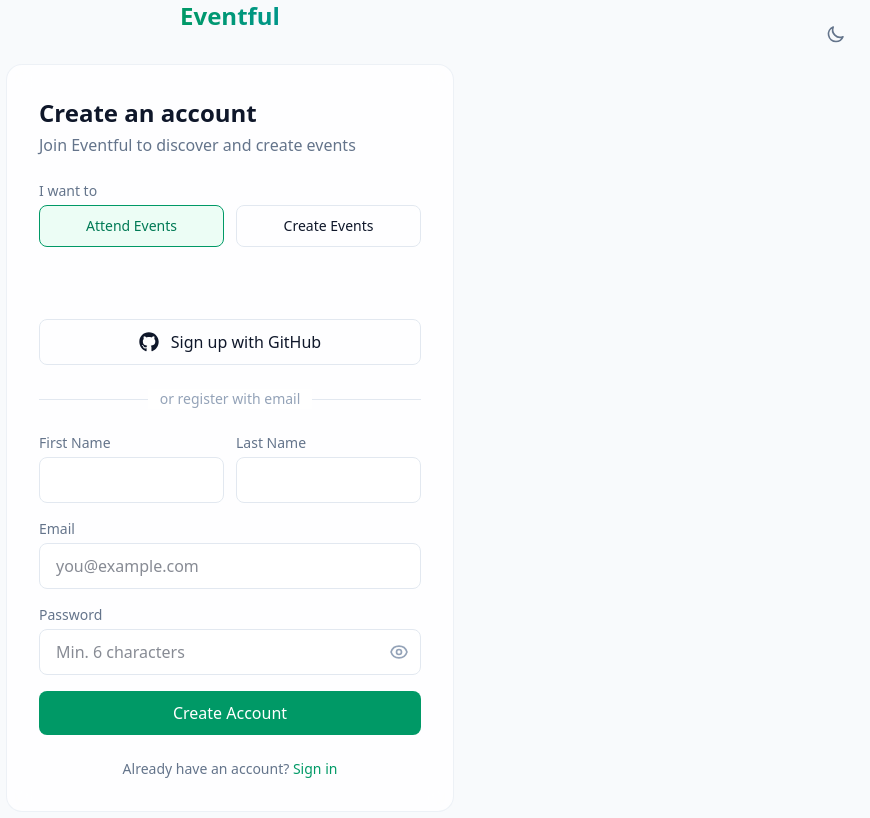
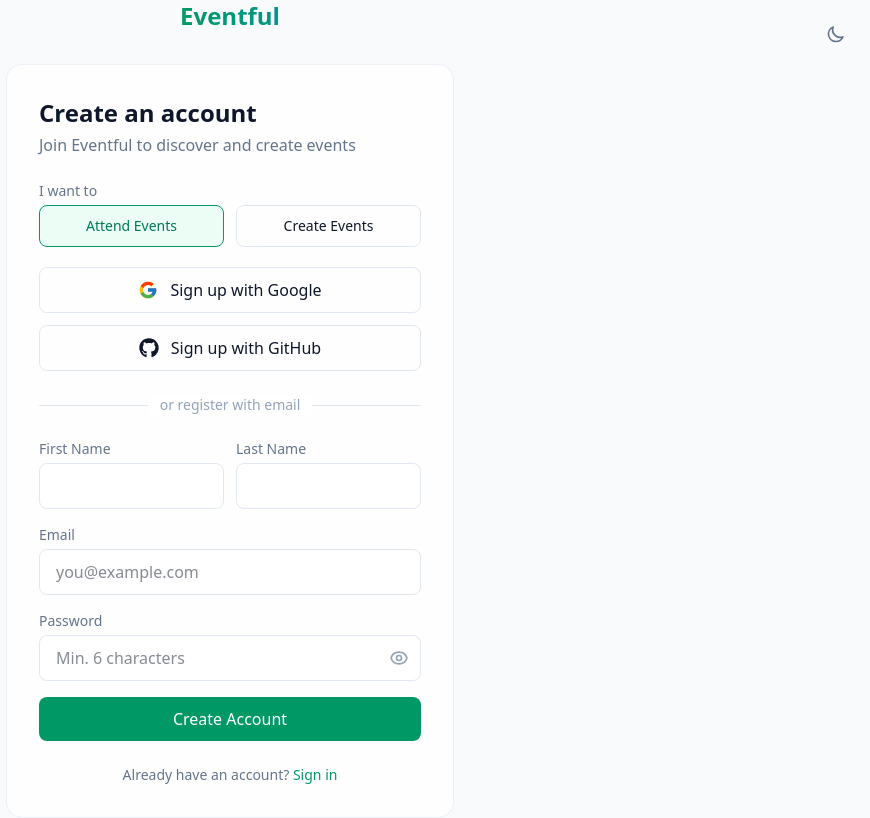
Before and after one commit to ibraheembello/Eventful-Platform, a React (Vite) app in the folder client/: page /register in a window 1280 px wide. Shown: the whole page, without its empty margins (410-1280 px from the left). Built offline with nearby package versions, Linux system fonts and the light colour scheme; no server answers.

Commit message:
Fix Google sign-in button not rendering on production
Switch from GoogleLogin component (renders Google's iframe, silently fails
if GIS script can't load) to useGoogleLogin hook with custom styled button.
Backend now accepts both ID tokens and access tokens from Google.

```diff
--- a/client/src/pages/Login.tsx
+++ b/client/src/pages/Login.tsx
@@ -2,9 +2,10 @@
 import { Link, useNavigate } from 'react-router-dom';
 import { useAuth } from '../context/AuthContext';
 import { useTheme } from '../context/ThemeContext';
-import { GoogleLogin } from '@react-oauth/google';
+import { useGoogleLogin } from '@react-oauth/google';
 import toast from 'react-hot-toast';
 import { HiOutlineMoon, HiOutlineSun, HiOutlineEye, HiOutlineEyeOff } from 'react-icons/hi';
+import { FcGoogle } from 'react-icons/fc';
 import { FaGithub } from 'react-icons/fa';
 
 const GITHUB_CLIENT_ID = import.meta.env.VITE_GITHUB_CLIENT_ID || '';
@@ -31,14 +32,14 @@
     }
   };
 
-  const handleGoogleSuccess = async (credentialResponse: any) => {
-    if (!credentialResponse.credential) {
-      toast.error('Google sign-in failed');
-      return;
-    }
+  const googleLogin = useGoogleLogin({
+    flow: 'implicit',
+    onSuccess: async (tokenResponse) => {
       setLoading(true);
       try {
-      await socialLogin('google', { credential: credentialResponse.credential });
+        // Exchange the access token for an ID token via Google's userinfo endpoint
+        // then send the access_token to our backend which will verify via Google API
+        await socialLogin('google', { credential: tokenResponse.access_token });
         toast.success('Welcome back!');
         navigate('/events');
       } catch (err: any) {
@@ -46,10 +47,11 @@
       } finally {
         setLoading(false);
       }
-  };
+    },
+    onError: () => toast.error('Google sign-in failed'),
+  });
 
   const handleGitHubLogin = () => {
-    // No role stored from Login page — existing users only
     sessionStorage.removeItem('github_oauth_role');
     const redirectUri = `${window.location.origin}/auth/github/callback`;
     window.location.href = `https://github.com/login/oauth/authorize?client_id=${GITHUB_CLIENT_ID}&redirect_uri=${encodeURIComponent(redirectUri)}&scope=user:email`;
@@ -131,16 +133,15 @@
 
           {/* Social Buttons */}
           <div className="space-y-3">
-            <div className="flex justify-center [&>div]:!w-full">
-              <GoogleLogin
-                onSuccess={handleGoogleSuccess}
-                onError={() => toast.error('Google sign-in failed')}
-                width="100%"
-                text="signin_with"
-                shape="rectangular"
-                theme={theme === 'dark' ? 'filled_black' : 'outline'}
-              />
-            </div>
+            <button
+              type="button"
+              onClick={() => googleLogin()}
+              disabled={loading}
+              className="w-full flex items-center justify-center gap-3 py-2.5 px-4 border border-[rgb(var(--border-primary))] rounded-lg font-medium hover:bg-[rgb(var(--bg-secondary))] disabled:opacity-50 transition text-[rgb(var(--text-primary))]"
+            >
+              <FcGoogle className="w-5 h-5" />
+              Sign in with Google
+            </button>
             {GITHUB_CLIENT_ID && (
               <button
                 type="button"
--- a/client/src/pages/Register.tsx
+++ b/client/src/pages/Register.tsx
@@ -2,9 +2,10 @@
 import { Link, useNavigate } from 'react-router-dom';
 import { useAuth } from '../context/AuthContext';
 import { useTheme } from '../context/ThemeContext';
-import { GoogleLogin } from '@react-oauth/google';
+import { useGoogleLogin } from '@react-oauth/google';
 import toast from 'react-hot-toast';
 import { HiOutlineMoon, HiOutlineSun, HiOutlineEye, HiOutlineEyeOff } from 'react-icons/hi';
+import { FcGoogle } from 'react-icons/fc';
 import { FaGithub } from 'react-icons/fa';
 
 const GITHUB_CLIENT_ID = import.meta.env.VITE_GITHUB_CLIENT_ID || '';
@@ -37,14 +38,12 @@
     }
   };
 
-  const handleGoogleSuccess = async (credentialResponse: any) => {
-    if (!credentialResponse.credential) {
-      toast.error('Google sign-in failed');
-      return;
-    }
+  const googleRegister = useGoogleLogin({
+    flow: 'implicit',
+    onSuccess: async (tokenResponse) => {
       setLoading(true);
       try {
-      await socialLogin('google', { credential: credentialResponse.credential, role: form.role });
+        await socialLogin('google', { credential: tokenResponse.access_token, role: form.role });
         toast.success('Account created successfully!');
         navigate('/events');
       } catch (err: any) {
@@ -52,10 +51,11 @@
       } finally {
         setLoading(false);
       }
-  };
+    },
+    onError: () => toast.error('Google sign-up failed'),
+  });
 
   const handleGitHubRegister = () => {
-    // Store role in sessionStorage for the callback to pick up
     sessionStorage.setItem('github_oauth_role', form.role);
     const redirectUri = `${window.location.origin}/auth/github/callback`;
     window.location.href = `https://github.com/login/oauth/authorize?client_id=${GITHUB_CLIENT_ID}&redirect_uri=${encodeURIComponent(redirectUri)}&scope=user:email`;
@@ -83,7 +83,7 @@
           <h1 className="text-2xl font-bold text-[rgb(var(--text-primary))] mb-1">Create an account</h1>
           <p className="text-[rgb(var(--text-secondary))] mb-6">Join Eventful to discover and create events</p>
 
-          {/* Role Selector — needed for both form and social sign-up */}
+          {/* Role Selector */}
           <div className="mb-5">
             <label className="block text-sm font-medium text-[rgb(var(--text-secondary))] mb-1">I want to</label>
             <div className="grid grid-cols-2 gap-3">
@@ -114,16 +114,15 @@
 
           {/* Social Sign-Up */}
           <div className="space-y-3 mb-6">
-            <div className="flex justify-center [&>div]:!w-full">
-              <GoogleLogin
-                onSuccess={handleGoogleSuccess}
-                onError={() => toast.error('Google sign-up failed')}
-                width="100%"
-                text="signup_with"
-                shape="rectangular"
-                theme={theme === 'dark' ? 'filled_black' : 'outline'}
-              />
-            </div>
+            <button
+              type="button"
+              onClick={() => googleRegister()}
+              disabled={loading}
+              className="w-full flex items-center justify-center gap-3 py-2.5 px-4 border border-[rgb(var(--border-primary))] rounded-lg font-medium hover:bg-[rgb(var(--bg-secondary))] disabled:opacity-50 transition text-[rgb(var(--text-primary))]"
+            >
+              <FcGoogle className="w-5 h-5" />
+              Sign up with Google
+            </button>
             {GITHUB_CLIENT_ID && (
               <button
                 type="button"
```
Also changed, not shown: 1 other file (tests, documents, lock files or other folders). Lines whose indentation alone changed are shown as unchanged.
